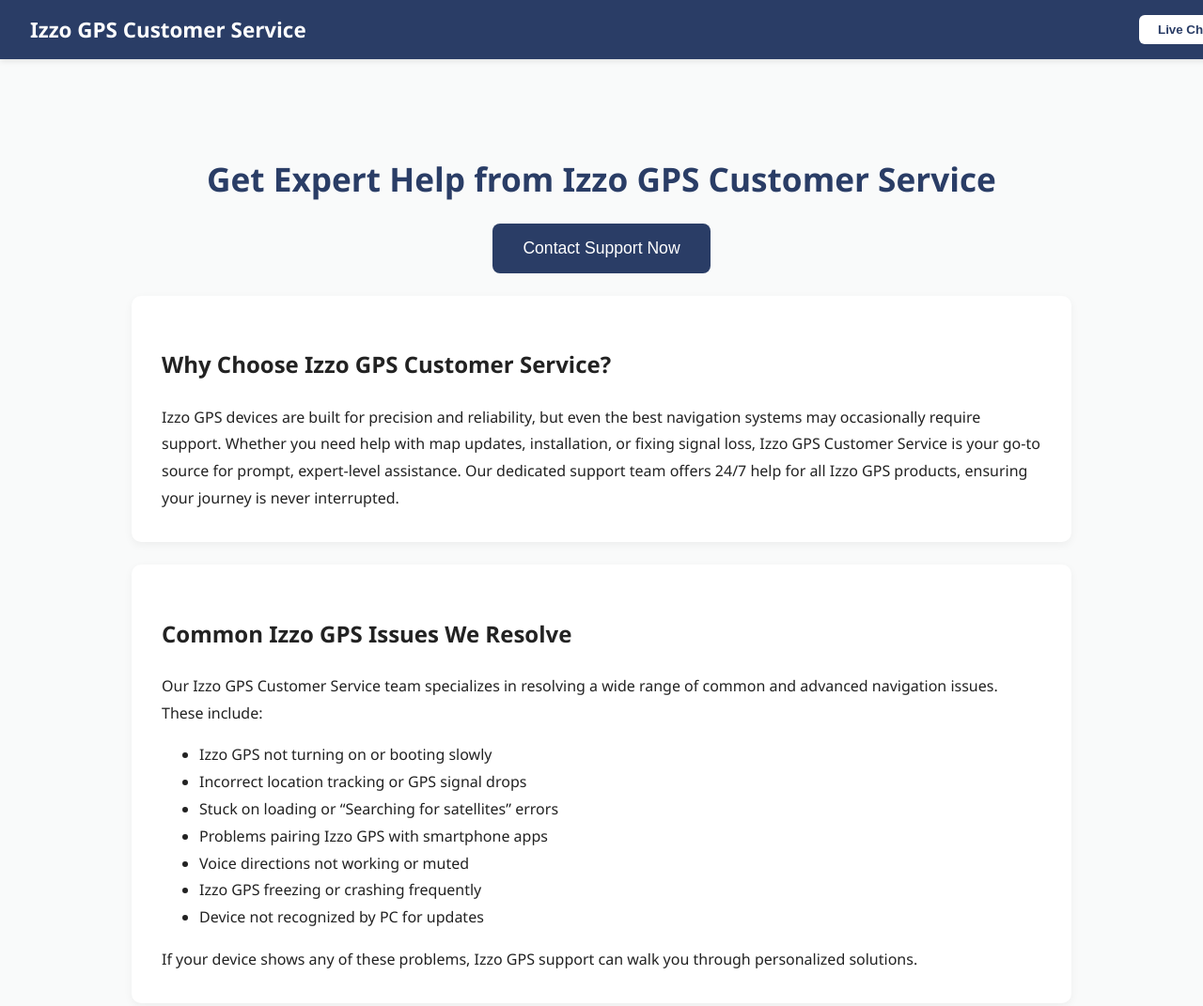
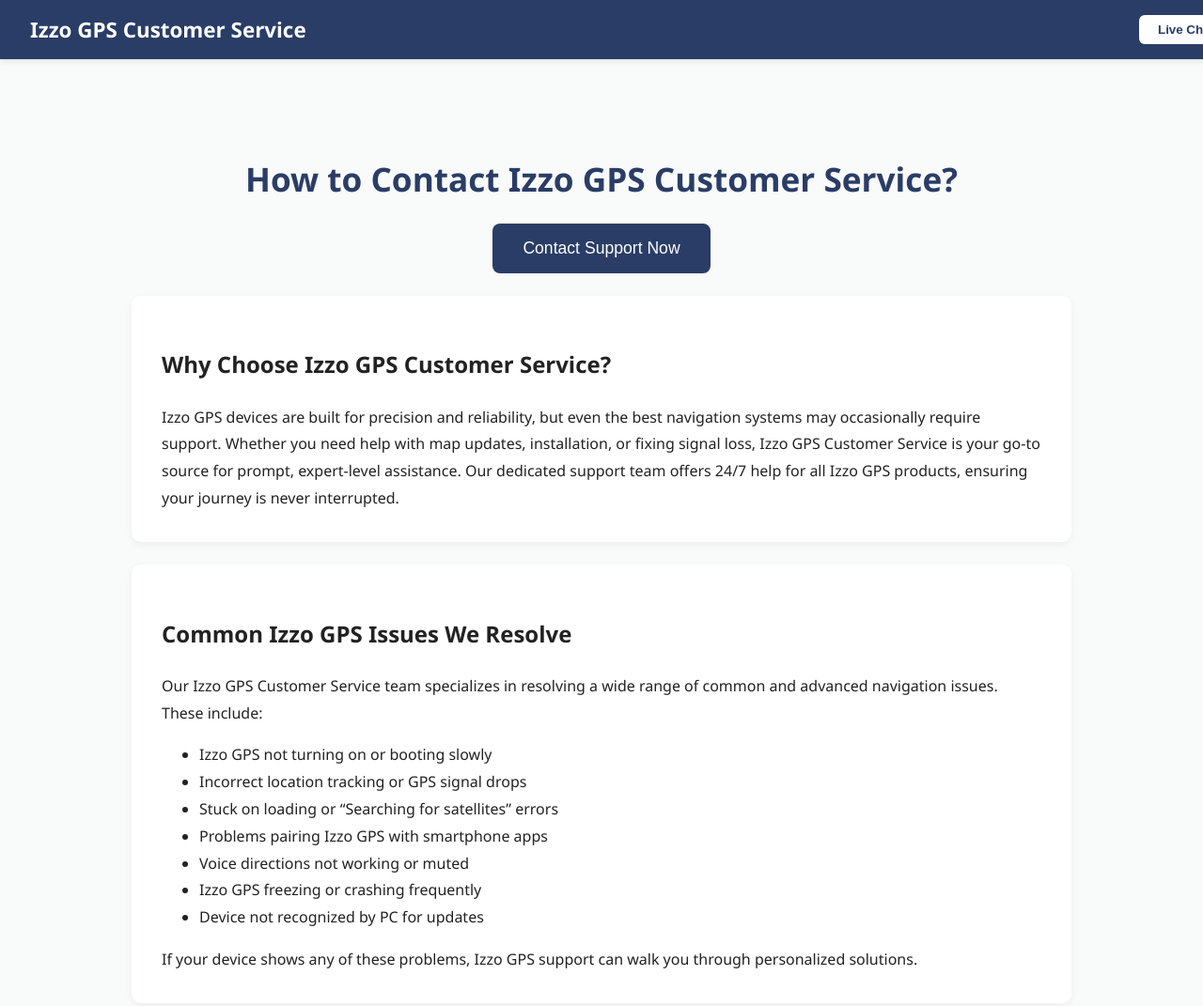
Before and after one commit to LisaLuice/How-to-Contact-Izzo-GPS-Customer-Service, a plain HTML site: page index.html in a window 1280 px wide. Shown: the top 1071 px of the page at 94% size. Drawn offline with Linux system fonts and the light colour scheme; a script that the page names is missing.

Commit message:
Update index.html

```diff
--- a/index.html
+++ b/index.html
@@ -150,7 +150,7 @@
   </div>
 
   <main>
-    <h1>Get Expert Help from Izzo GPS Customer Service</h1>
+    <h1>How to Contact Izzo GPS Customer Service?</h1>
     <button class="get-support-btn" onclick="toggleZendesk()">Contact Support Now</button>
 
     <div class="section">
```
